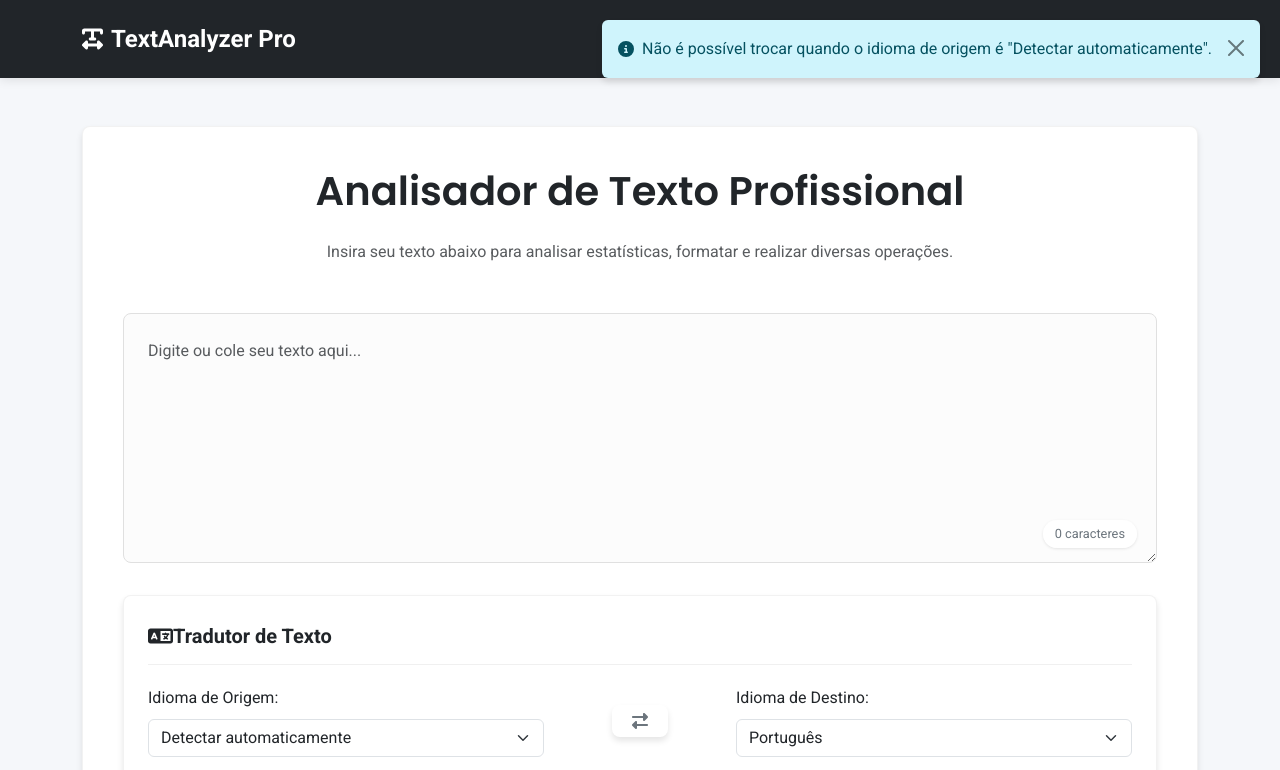
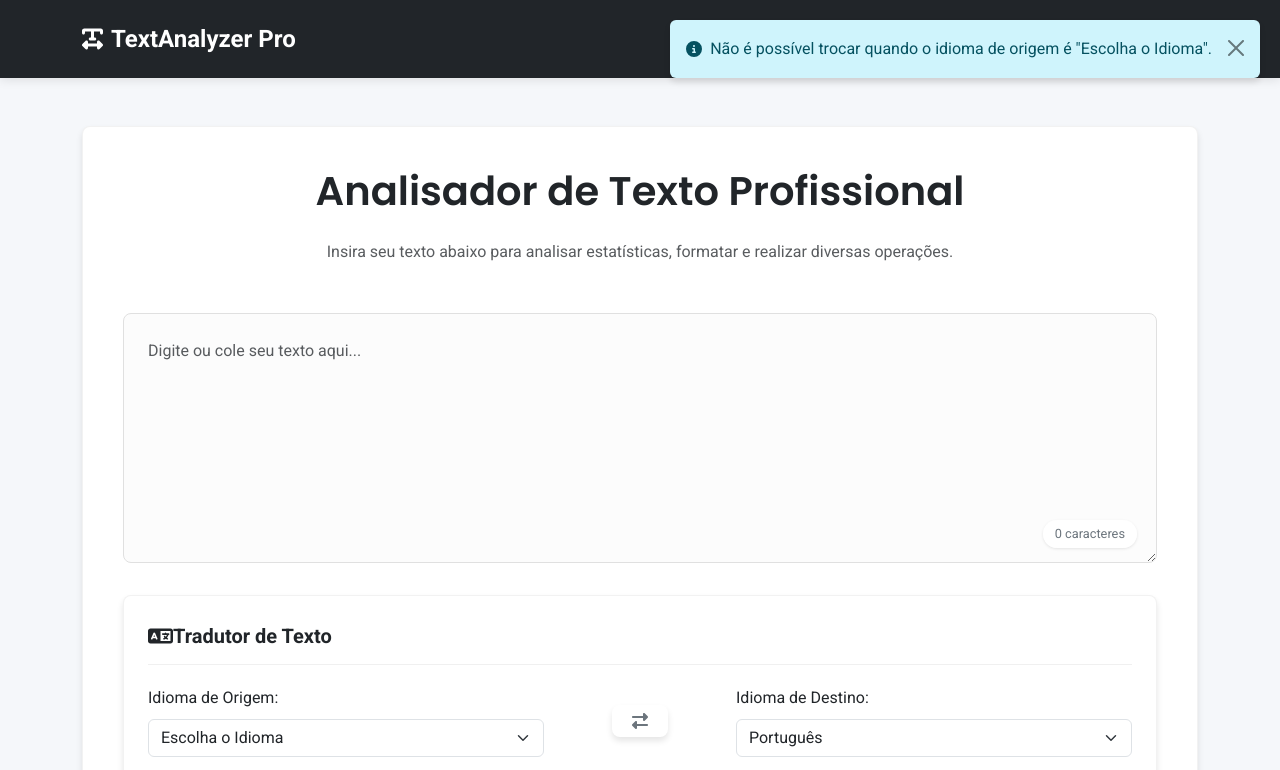
Before and after one commit to nilsong87/TextAnalyzer, a plain HTML site: page index.html in a window 1280 px wide. Both pictures are taken after a click on the button "Trocar idiomas". Shown: the top 770 px of the page. Drawn offline with nearby package versions, Linux system fonts and the light colour scheme.

Commit message:
Correção no index.html

```diff
--- a/index.html
+++ b/index.html
@@ -66,7 +66,7 @@
                     <div class="col-md-5 mb-3">
                         <label for="sourceLanguage" class="form-label">Idioma de Origem:</label>
                         <select id="sourceLanguage" class="form-select">
-                            <option value="auto">Detectar automaticamente</option>
+                            <option value="auto">Escolha o Idioma</option>
                             <option value="pt">Português</option>
                             <option value="en">Inglês</option>
                             <option value="es">Espanhol</option>
--- a/script.js
+++ b/script.js
@@ -450,7 +450,7 @@ document.addEventListener('DOMContentLoaded', function () {
                 sourceLanguage.value = targetValue;
                 targetLanguage.value = sourceValue;
             } else {
-                showAlert('Não é possível trocar quando o idioma de origem é "Detectar automaticamente".', 'info');
+                showAlert('Não é possível trocar quando o idioma de origem é "Escolha o Idioma".', 'info');
             }
         }
 
```
